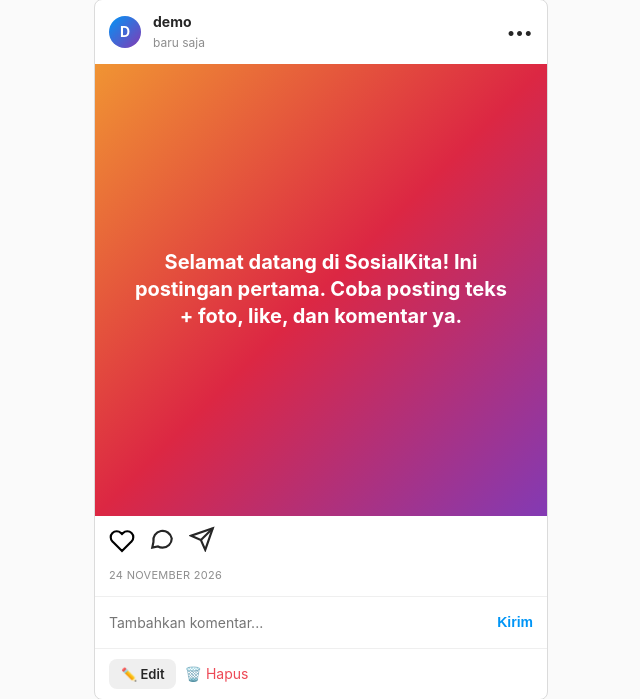
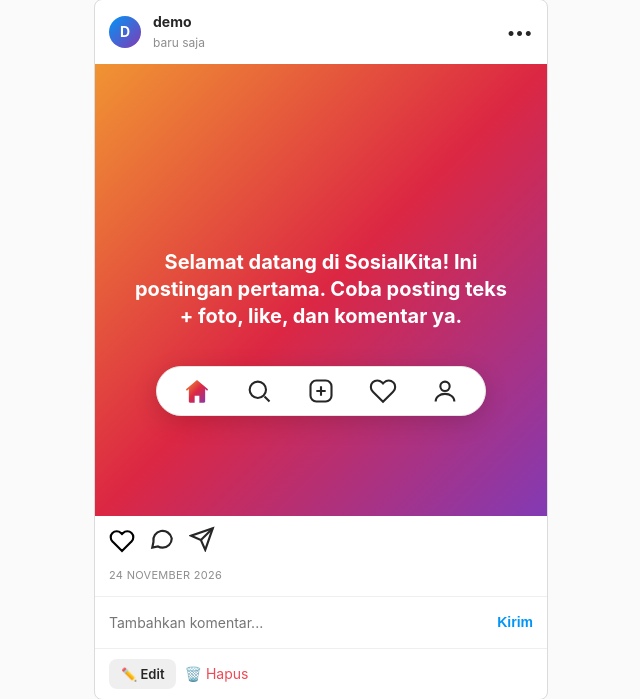
Before and after one commit to rian-nzr/sosialkita, a PHP site: page / in a window 1280 px wide. Shown: the part 366-1065 px from the top of the page, without its empty margins (319-959 px from the left). Run offline with PHP 8.4, Linux system fonts and the light colour scheme; a user stored in the database is signed in; data comes from the database, SQL or seed files in the repository; data that the repository does not hold is empty.

Commit message:
Bottom nav pill mengambang ala IG + halaman Aktivitas (ikon hati)

```diff
--- a/assets/css/style.css
+++ b/assets/css/style.css
@@ -128,15 +128,19 @@ input:focus, textarea:focus { outline: none; border-color: #a8a8a8; background:
 .footer { text-align: center; color: var(--muted); padding: 32px 16px 80px; font-size: 12px; }
 .empty { text-align: center; color: var(--muted); padding: 32px 12px; }
 
-/* Bottom nav mobile ala IG */
-.bottom-nav { display: none; position: fixed; bottom: 0; left: 0; right: 0; background: #fff; border-top: 1px solid var(--border); padding: 10px 0; justify-content: space-around; z-index: 10; }
-.bottom-nav a svg { width: 26px; height: 26px; }
+/* Bottom nav pill mengambang ala IG (seperti di gambar: putih, rounded, 5 ikon) */
+.bottom-nav { display: flex; position: fixed; bottom: 18px; left: 50%; transform: translateX(-50%); background: #fff; border: 1px solid #e5e5e5; border-radius: 999px; box-shadow: 0 6px 24px rgba(0,0,0,.16); padding: 10px 26px; gap: 34px; align-items: center; z-index: 20; width: max-content; max-width: calc(100vw - 32px); }
+.bottom-nav-item { display: inline-flex; align-items: center; justify-content: center; color: var(--text); line-height: 0; }
+.bottom-nav-item svg { display: block; }
+main.container { padding-bottom: 90px; }
 @media (max-width: 720px) {
-  .topbar-search { display: none; }
+  .topbar-search { max-width: 160px; }
+  .logo { font-size: 20px; }
+  .topbar-inner { padding: 0 12px; gap: 10px; }
 }
 @media (max-width: 560px) {
-  .bottom-nav { display: flex; }
   .topbar .nav { display: none; }
+  .bottom-nav { gap: 26px; padding: 10px 22px; bottom: 14px; }
   .profile-head { gap: 16px; padding: 16px 8px; }
   .avatar.lg { width: 64px; height: 64px; font-size: 26px; }
 }
--- a/includes/footer.php
+++ b/includes/footer.php
@@ -1,14 +1,22 @@
 <?php $fu = currentUser(); ?>
 </main>
 <?php if ($fu): ?>
-<nav class="bottom-nav">
-  <a href="<?= $base ?? '' ?>index.php" title="Beranda"><svg viewBox="0 0 24 24" fill="none" stroke="currentColor" stroke-width="2" stroke-linejoin="round"><path d="M3 10.5 12 3l9 7.5"/><path d="M5 9.5V21h14V9.5"/></svg></a>
-  <a href="<?= $base ?? '' ?>index.php" title="Jelajahi"><svg viewBox="0 0 24 24" fill="none" stroke="currentColor" stroke-width="2"><circle cx="12" cy="12" r="10"/><polygon points="16.24 7.76 14.12 14.12 7.76 16.24 9.88 9.88 16.24 7.76"/></svg></a>
-  <a href="<?= $base ?? '' ?>index.php#composer" title="Buat postingan"><svg viewBox="0 0 24 24" fill="none" stroke="currentColor" stroke-width="2"><rect x="3" y="3" width="18" height="18" rx="5"/><path d="M12 8v8M8 12h8"/></svg></a>
-  <?php if ($fu['role'] === 'admin'): ?>
-  <a href="<?= $base ?? '' ?>admin/index.php" title="Admin">🛡️</a>
-  <?php endif; ?>
-  <a href="<?= $base ?? '' ?>profile.php?u=<?= e($fu['username']) ?>" title="Profil"><span class="avatar" style="width:28px;height:28px;font-size:12px"><?= e(strtoupper(substr($fu['name'], 0, 1))) ?></span></a>
+<nav class="bottom-nav" aria-label="Navigasi utama">
+  <a href="<?= $base ?? '' ?>index.php" title="Beranda" class="bottom-nav-item active">
+    <svg viewBox="0 0 24 24" width="28" height="28"><defs><linearGradient id="igHomeGrad" x1="0" y1="0" x2="1" y2="1"><stop offset="0" stop-color="#f09433"/><stop offset=".5" stop-color="#dc2743"/><stop offset="1" stop-color="#833ab4"/></linearGradient></defs><path fill="url(#igHomeGrad)" d="M12 2.5 2.8 10.2c-.3.3-.3.8 0 1.1.3.3.8.3 1.1 0L5 10.3V21c0 .6.4 1 1 1h4v-6h4v6h4c.6 0 1-.4 1-1v-10.7l1.1 1c.3.3.8.3 1.1 0 .3-.3.3-.8 0-1.1L12 2.5z"/></svg>
+  </a>
+  <a href="<?= $base ?? '' ?>index.php" title="Cari" class="bottom-nav-item">
+    <svg viewBox="0 0 24 24" width="28" height="28" fill="none" stroke="currentColor" stroke-width="1.8"><circle cx="11" cy="11" r="7"/><path d="M21 21l-4.3-4.3"/></svg>
+  </a>
+  <a href="<?= $base ?? '' ?>index.php#composer" title="Buat postingan" class="bottom-nav-item">
+    <svg viewBox="0 0 24 24" width="28" height="28" fill="none" stroke="currentColor" stroke-width="1.8"><rect x="3" y="3" width="18" height="18" rx="5"/><path d="M12 8v8M8 12h8"/></svg>
+  </a>
+  <a href="<?= $base ?? '' ?>activity.php" title="Aktivitas" class="bottom-nav-item">
+    <svg viewBox="0 0 24 24" width="28" height="28" fill="none" stroke="currentColor" stroke-width="1.8"><path d="M20.8 4.6a5.5 5.5 0 0 0-7.8 0L12 5.6l-1-1a5.5 5.5 0 0 0-7.8 7.8l1 1L12 21.2l7.8-7.8 1-1a5.5 5.5 0 0 0 0-7.8z"/></svg>
+  </a>
+  <a href="<?= $base ?? '' ?>profile.php?u=<?= e($fu['username']) ?>" title="Profil" class="bottom-nav-item">
+    <svg viewBox="0 0 24 24" width="28" height="28" fill="none" stroke="currentColor" stroke-width="1.8"><circle cx="12" cy="8" r="4"/><path d="M4 21c0-4 3.6-6.5 8-6.5s8 2.5 8 6.5"/></svg>
+  </a>
 </nav>
 <?php endif; ?>
 <footer class="footer">
```
Also changed, not shown: activity.php (added, +67 -0 lines).
